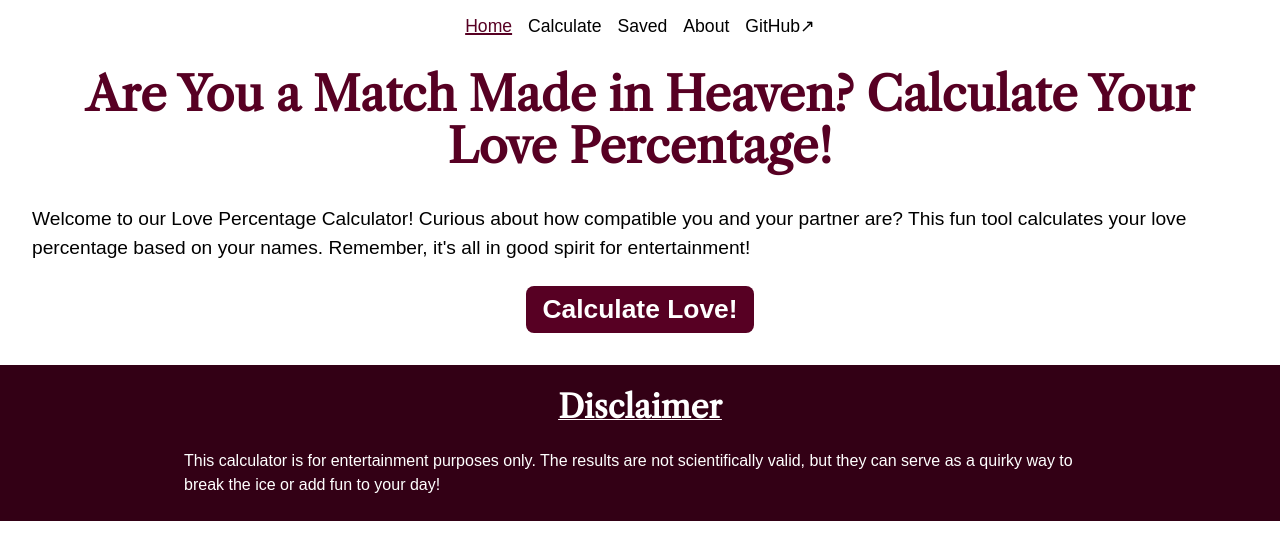
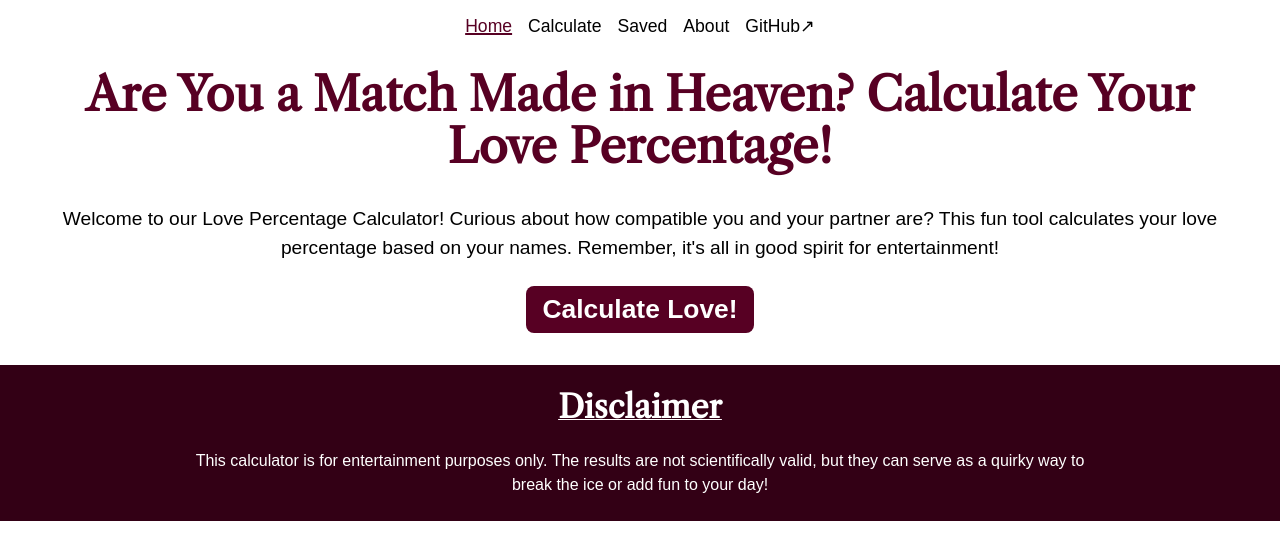
Before and after one commit to obedeveloper/love-calculator, a SvelteKit app: page / in a window 1280 px wide. Shown: the top 560 px of the page. Built offline with nearby package versions, Linux system fonts and the light colour scheme.

Commit message:
Center text on the landing page

```diff
--- a/src/lib/components/Footer.svelte
+++ b/src/lib/components/Footer.svelte
@@ -13,6 +13,7 @@
     margin-top: 2rem;
     background-color: hsla(from var(--primary-color) h s 10);
     color: white;
+    text-align: center;
   }
 
   h3 {
@@ -21,7 +22,6 @@
     margin-bottom: 1.5rem;
     text-decoration: underline;
     text-decoration-thickness: 1.3px;
-    text-align: center;
   }
 
   p {
--- a/src/routes/+page.svelte
+++ b/src/routes/+page.svelte
@@ -23,12 +23,16 @@
     font-weight: 900;
     font-size: 2.95rem;
     color: var(--primary-color);
-    text-align: center;
   }
 
   p {
     font-size: 1.2rem;
     margin-bottom: 1.5rem;
+  }
+
+  h1,
+  p {
+    text-align: center;
   }
 
   @media (width <= 37rem) {
```
